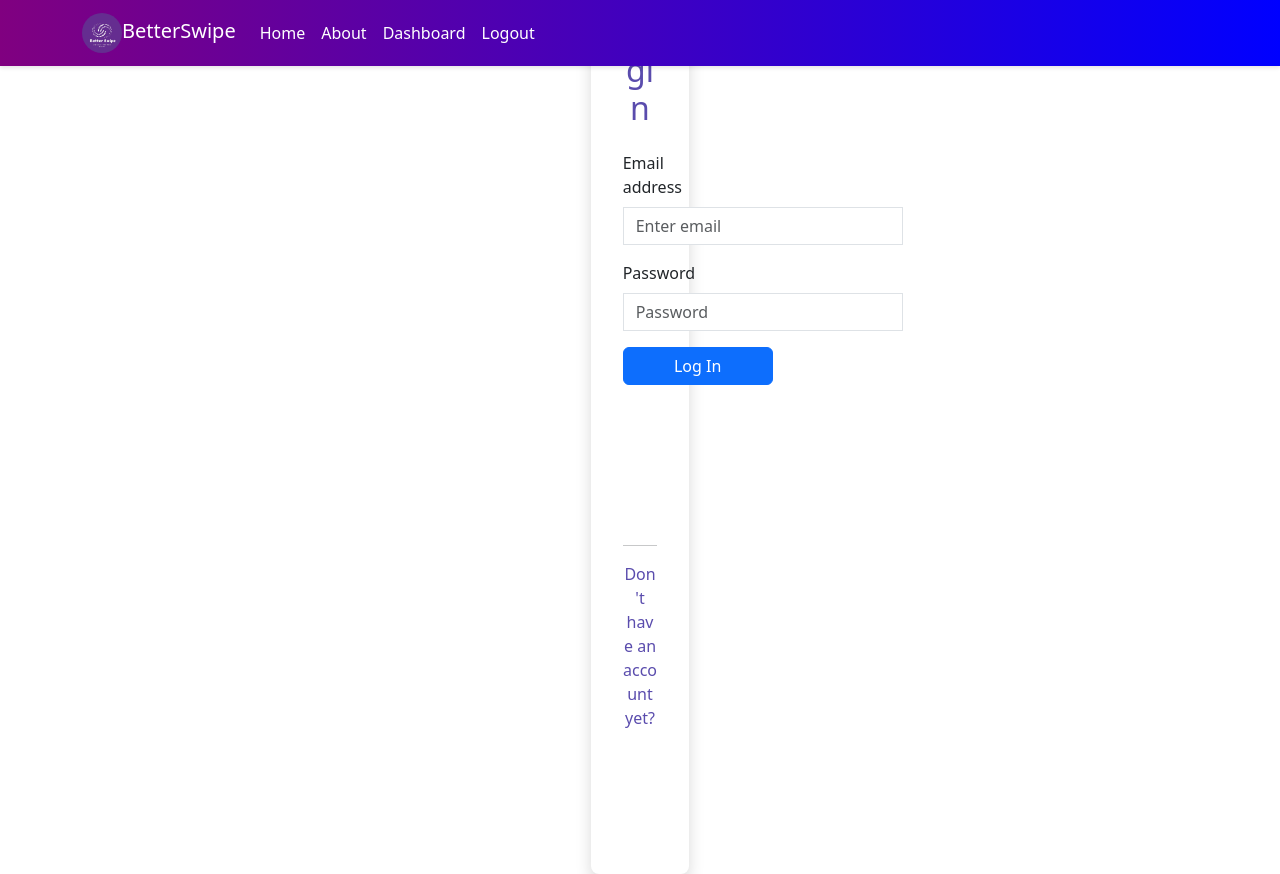
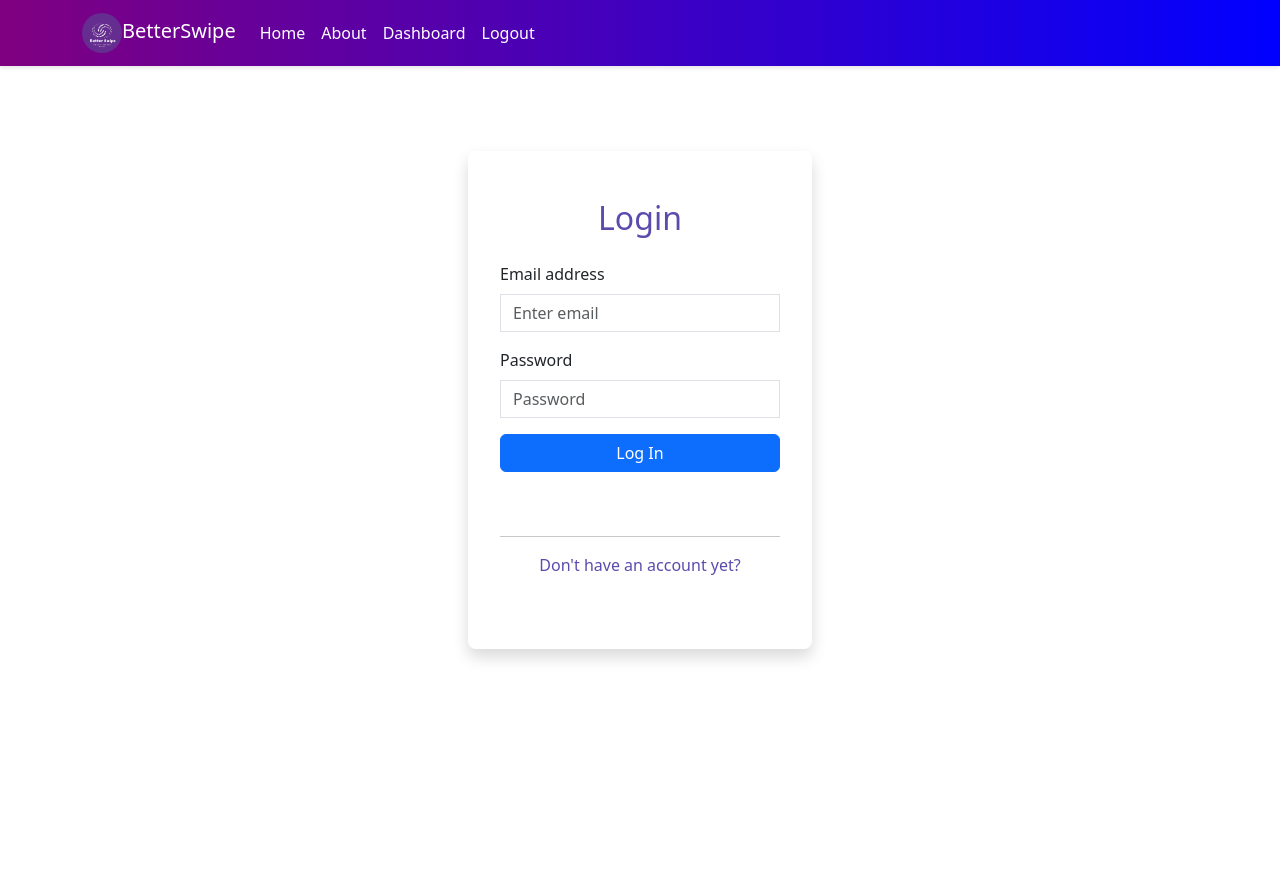
Before and after one commit to jbudcardi/BetterSwipe, a React (Vite) app in the folder frontend/: page /login in a window 1280 px wide. After the commit the page ends 800 px from the top, so only its background shows below. Built offline with nearby package versions, Linux system fonts and the light colour scheme.

Commit message:
fixed major bug

```diff
--- a/frontend/src/pages/Login.css
+++ b/frontend/src/pages/Login.css
@@ -141,6 +141,9 @@ html, body{
 .card-body .text-center a:hover {
   text-decoration: underline; /* Underline on hover for better user interaction */
 }
+.mt-2{
+  color: #5A4CAD;
+}
 
 .card.shadow {
   box-shadow: 0 4px 8px rgba(0, 0, 0, 0.1);
@@ -171,3 +174,26 @@ html, body{
       max-width: 100%; /* Less padding on smaller screens */
     }
   }
+
+ /* Responsive  desiign for larger screens*/
+  @media(min-width: 992px){
+    .login-card{
+      max-width: 500px;
+    }
+
+    .login-page-container{
+      padding: 2rem;
+    }
+  }
+
+  @media(min-width: 1200px){
+    .login-card-container{
+      max-width: 600px;
+      margin: auto;
+    }
+  }
+
+  .login-card{
+    margin: auto;
+    width: 100%;
+  }
--- a/frontend/src/pages/Login.jsx
+++ b/frontend/src/pages/Login.jsx
@@ -18,7 +18,7 @@ function LoginPage(){
     return(
         <Container fluid className="login-page-container d-flex justify-content-center align-items-center">
         <Row className="justify-content-center">
-            <Col xs={12} md={6} lg={4}>
+            <Col xs={12} md={12} lg={12} className="login-card-container">
                 <Card className="shadow">
                     <Card.Body>
                         <Form onSubmit={handleSubmit}>
```
